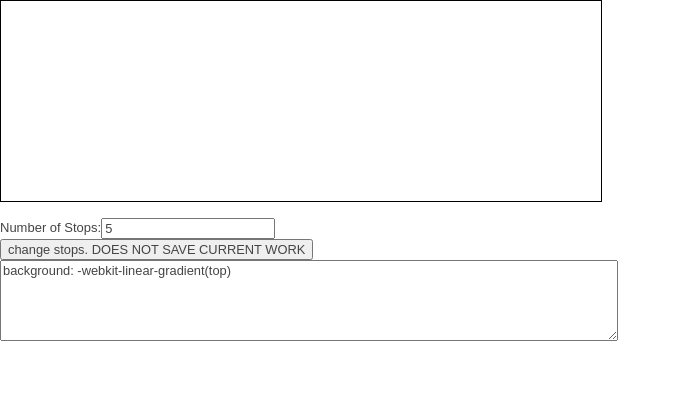
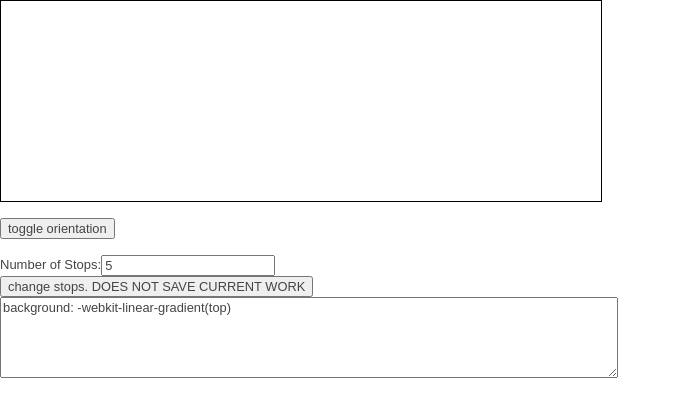
Before and after one commit to cmcculloh/css-3-gradient-generator, a PHP site: page /?numstops=1 in a window 1280 px wide. Shown: the top 417 px of the page, without its empty margins (0-681 px from the left). Run offline with PHP 8.4, Linux system fonts and the light colour scheme; some libraries are stand-ins or nearby versions.

Commit message:
(master) added toggle orientation button

```diff
--- a/index.php
+++ b/index.php
@@ -67,6 +67,8 @@
           }
         ?></ul>
         <br>
+        <p><input type="button" value="toggle orientation" id="toggleorientation"></p>
+        <br>
       <form>
         <label for="numstops">Number of Stops:</label><input type="number" min="0" step="1" value="5" name="numstops" id="numstops"><br>
 
@@ -110,8 +112,20 @@
       buildGradient();
     });
 
+    jQuery("#toggleorientation").bind("click", function(){
+      if(orientation == "top"){
+        orientation = "left";
+      }else{
+        orientation = "top";
+      }
+
+      buildGradient();
+    });
+
     var gradients = {
     }
+
+    var orientation = "top";
 
     getProperties = function(){
       jQuery("ul li").each(function(index){
@@ -132,7 +146,7 @@
     buildGradient = function(){
       var bg;
 
-      bg = "-webkit-linear-gradient(top";
+      bg = "-webkit-linear-gradient(" + orientation;
       jQuery.each(gradients, function(key, value){
         bg += ", #" + gradients[key]["color"] + " " + gradients[key]["location"] + "%";
       });
```
